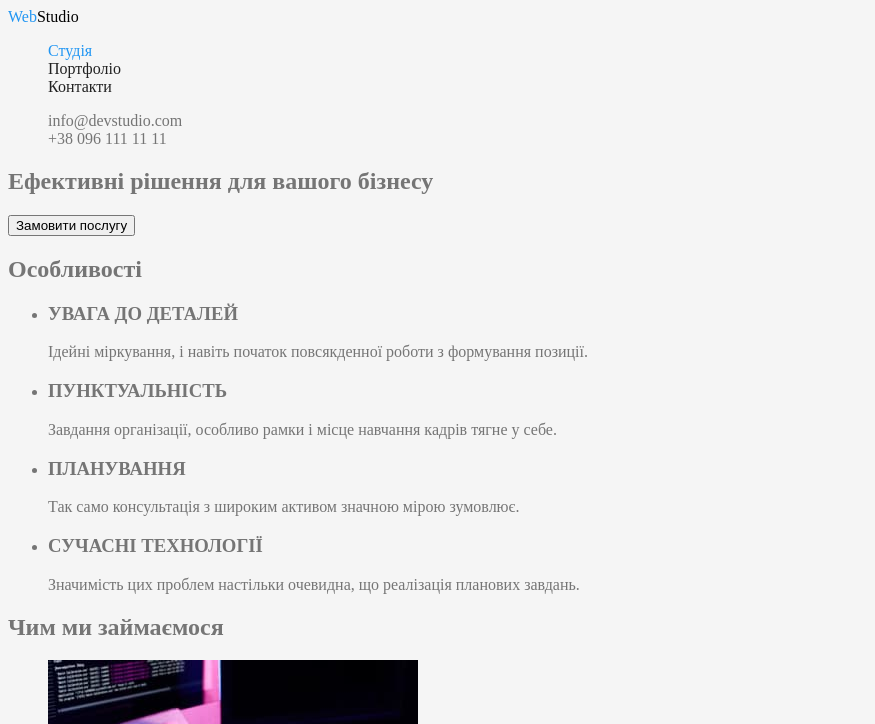
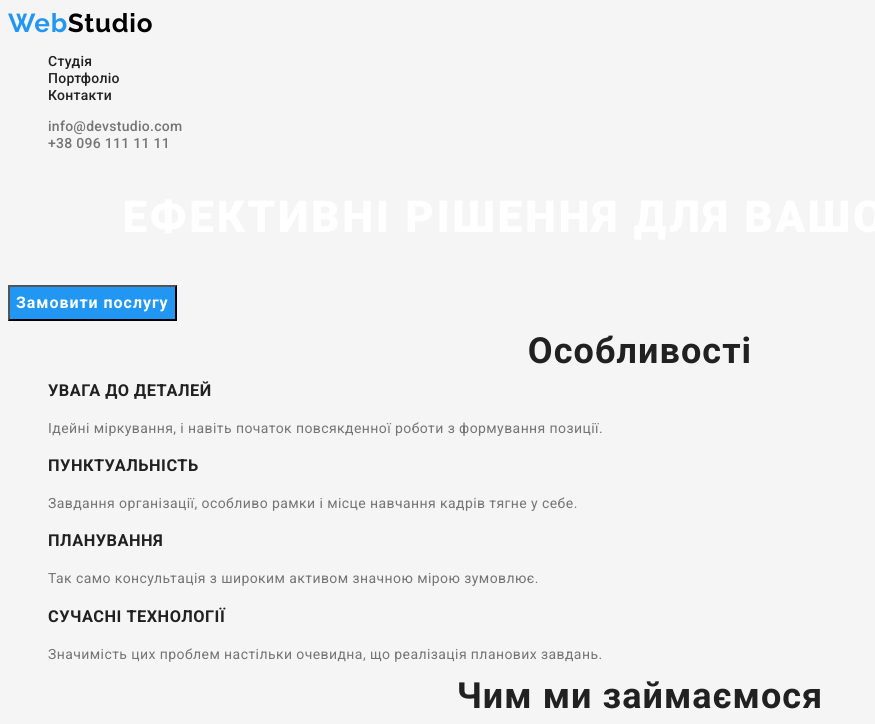
Before and after one commit to Annikke/goit-markup-hw-02, a plain HTML site: page index.html in a window 1280 px wide. Shown: the top 724 px of the page, without its empty margins (0-875 px from the left). Drawn offline with Linux system fonts and the light colour scheme.

Commit message:
update styles

```diff
--- a/css/styles.css
+++ b/css/styles.css
@@ -10,38 +10,115 @@
     --primary-text-color: #757575;
     --tittle-text-color: #212121;
 }
+
 body {
+    font-family: 'Roboto', sans-serif;
+    font-size: 14px;
     background-color: #F5F5F5;
     color: var(--primary-text-color);
 }
+
+.list {
+    list-style: none;
+  }
+
+.link {
+    text-decoration: none;
+}
+
 /* header styles */
 .logo {
+    font-family: 'Raleway', sans-serif;
+    font-weight: 700;
+    font-size: 26px;
+    line-height: 1.19;
+    letter-spacing: 0.03em;
     color: var(--accent-color);
 }
+
 .logo-part {
     color: #000000;
 }
-.link {
-    text-decoration: none;
-}
-.list{
-    list-style-type: none;
-}
-.site-nav .link {
+
+.header-link {
+    font-weight: 500;
+    line-height: 1.14;
+    letter-spacing: 0.02em;
     color: var(--tittle-text-color);
 }
-.site-nav .link:hover,
-.site-nav .link:focus {
+
+ .contacts-link {
+    font-weight: 500;
+    line-height: 1.14;
+    letter-spacing: 0.02em;
+    color: inherit;
+}
+
+.header-link:hover, .header-link:focus,
+.contacts-link:hover, .contacts-link:focus {
     color: var(--accent-color);
 }
-.site-nav .link.current {
-    color: var(--accent-color);
+
+/* Main */
+.hero-title {
+    font-weight: 900;
+    font-size: 44px;
+    line-height: 1.36;
+    text-align: center;
+    letter-spacing: 0.06em;
+    text-transform: uppercase;
+    color: #FFFFFF;
 }
-.contacts .link {
-    color: var(--primary-text-color);
+
+.hero-btn {
+    font-family: inherit;
+    font-weight: 700;
+    font-size: 16px;
+    line-height: 1.88;
+    text-align: center;
+    letter-spacing: 0.06em;
+    color: #FFFFFF;
+    background-color: var(--accent-color);
 }
-.contacts .link:hover,
-.contacts .link:focus {
-    color: var(--accent-color);
+
+.section-title {
+    font-weight: 700;
+    font-size: 36px;
+    line-height: 1.17px;
+    text-align: center;
+    letter-spacing: 0.03em;
+    color: var(--tittle-text-color);
 }
-/* main */
+
+.feature-list .title {
+    font-weight: 700;
+    line-height: 1.14;
+    letter-spacing: 0.03em;
+    text-transform: uppercase;
+    color: var(--tittle-text-color);
+}
+
+.feature-list .text {
+    font-weight: 400;
+    line-height: 1.71;
+    letter-spacing: 0.03em;
+}
+
+.team {
+    background-color: #F5F4FA;
+}
+
+.team-card {
+    background-color: #FFFFFF;
+}
+
+.team .title, .team .text {
+    font-weight: 500;
+    font-size: 16px;
+    line-height: 1.19;
+    letter-spacing: 0.03em;
+}
+
+.team .title {
+    color: var(--tittle-text-color);
+}
--- a/index.html
+++ b/index.html
@@ -5,65 +5,68 @@
     <meta http-equiv="X-UA-Compatible" content="IE=edge">
     <meta name="viewport" content="width=device-width, initial-scale=1.0">
     <title>Web Studio</title>
+    <link rel="preconnect" href="https://fonts.googleapis.com">
+    <link rel="preconnect" href="https://fonts.gstatic.com" crossorigin>
+    <link href="https://fonts.googleapis.com/css2?family=Raleway:wght@700&family=Roboto:wght@400;500;700;900&display=swap" rel="stylesheet">
     <link rel="stylesheet" href="./css/styles.css">
 </head>
 <body>
-    <header>
+    <header class="header">
         <nav>
-            <a href="./index.html" class="logo link">Web<span class="logo-part">Studio</span></a>
-            <ul class="site-nav list">
-                <li>
-                    <a href="./index.html" class="link current">Студія</a>
+            <a class="logo link" href="./index.html">Web<span class="logo-part">Studio</span></a>
+            <ul class="header-list list">
+                <li class="header-item">
+                    <a class="header-link link current" href="./index.html">Студія</a>
                 </li>
-                <li>
-                    <a href="./portfolio.html" class="link">Портфоліо</a>
+                <li class="header-item">
+                    <a  class="header-link link" href="./portfolio.html">Портфоліо</a>
                 </li>
-                <li>
-                    <a href="" class="link">Контакти</a>
+                <li class="header-item">
+                    <a class="header-link link" href="">Контакти</a>
                 </li>
             </ul>
         </nav>
-        <ul class="contacts list">
+        <ul class="header-contacts list">
             <li>
-                <a href="mailto:info@devstudio.com" class="link">info@devstudio.com</a>
+                <a class="contacts-link link" href="mailto:info@devstudio.com">info@devstudio.com</a>
             </li>
             <li>
-                <a href="tel:+380961111111" class="link">+38 096 111 11 11</a>
+                <a class="contacts-link link" href="tel:+380961111111">+38 096 111 11 11</a>
             </li>
         </ul>
     </header>
     <main>
         <!-- Шапка -->
-        <section>
-            <h1>Ефективні рішення для вашого бізнесу</h1>
-            <button type="button">Замовити послугу</button>
+        <section class="hero">
+            <h1 class="hero-title">Ефективні рішення для вашого бізнесу</h1>
+            <button class="hero-btn" type="button">Замовити послугу</button>
         </section>
         <!-- Особливості -->
-        <section>
-            <h2>Особливості</h2>
-            <ul>
+        <section class="section">
+            <h2 class="section-title">Особливості</h2>
+            <ul class="feature-list list">
                 <li>
-                    <h3>УВАГА ДО ДЕТАЛЕЙ</h3>
-                    <p>Ідейні міркування, і навіть початок повсякденної роботи з формування позиції.</p>
+                    <h3 class="title">УВАГА ДО ДЕТАЛЕЙ</h3>
+                    <p class="text">Ідейні міркування, і навіть початок повсякденної роботи з формування позиції.</p>
                 </li>
                 <li>
-                    <h3>ПУНКТУАЛЬНІСТЬ</h3>
-                    <p>Завдання організації, особливо рамки і місце навчання кадрів тягне у себе.</p>
+                    <h3 class="title">ПУНКТУАЛЬНІСТЬ</h3>
+                    <p class="text">Завдання організації, особливо рамки і місце навчання кадрів тягне у себе.</p>
                 </li>
                 <li>
-                    <h3>ПЛАНУВАННЯ</h3>
-                    <p>Так само консультація з широким активом значною мірою зумовлює.</p>
+                    <h3 class="title">ПЛАНУВАННЯ</h3>
+                    <p class="text">Так само консультація з широким активом значною мірою зумовлює.</p>
                 </li>
                 <li>
-                    <h3>СУЧАСНІ ТЕХНОЛОГІЇ</h3>
-                    <p>Значимість цих проблем настільки очевидна, що реалізація планових завдань.</p>
+                    <h3 class="title">СУЧАСНІ ТЕХНОЛОГІЇ</h3>
+                    <p class="text">Значимість цих проблем настільки очевидна, що реалізація планових завдань.</p>
                 </li>
             </ul>
         </section>
         <!-- Чим ми займаємося -->
-        <section>
-            <h2>Чим ми займаємося</h2>
-            <ul>
+        <section class="section">
+            <h2 class="section-title">Чим ми займаємося</h2>
+            <ul class="list">
                 <li>
                     <img src="./img/box1.jpg" alt="Розробка сайтів." width="370" />
                 </li>
@@ -76,44 +79,44 @@
             </ul>
         </section>
         <!-- Наша команда -->
-        <section>
-            <h2>Наша команда</h2>
-            <ul>
-                <li>
+        <section class="section team">
+            <h2 class="section-title">Наша команда</h2>
+            <ul class="team-list list">
+                <li class="team-card">
                     <img src="./img/card1.jpg" alt="Ігор Дем'яненко - Product Designer." width="270" />
-                    <h3>Ігор Дем'яненко</h3>
-                    <p>Product Designer</p>
+                    <h3 class="title">Ігор Дем'яненко</h3>
+                    <p class="text">Product Designer</p>
                 </li>
-                <li>
+                <li class="team-card">
                     <img src="./img/card2.jpg" alt="Ольга Рєпіна - Frontend Developer." width="270" />
-                    <h3>Ольга Рєпіна</h3>
-                    <p>Frontend Developer</p>
+                    <h3 class="title">Ольга Рєпіна</h3>
+                    <p class="text">Frontend Developer</p>
                 </li>
-                <li>
+                <li class="team-card">
                     <img src="./img/card3.jpg" alt="Микола Тарасов - Marketing." width="270" />
-                    <h3>Микола Тарасов</h3>
-                    <p>Marketing</p>
+                    <h3 class="title">Микола Тарасов</h3>
+                    <p class="text">Marketing</p>
                 </li>
-                <li>
+                <li class="team-card">
                     <img src="./img/card4.jpg" alt="Михайло Єрмаков - UI Designer" width="270" />
-                    <h3>Михайло Єрмаков</h3>
-                    <p>UI Designer</p>
+                    <h3 class="title">Михайло Єрмаков</h3>
+                    <p class="text">UI Designer</p>
                 </li>
             </ul>
         </section>
     </main>
-    <footer>
-        <a href="./index.html">WebStudio</a>
+    <footer class="footer">
+        <a class="logo link" href="./index.html">Web<span class="logo-part">Studio</span></a>
         <address>
-            <ul>
+            <ul class="list">
                 <li>
-                    <a href="https://goo.gl/maps/qJsFLTsWBLWUvJtw5" target="_blank" rel="noopener noreferrer">м. Київ, пр-т Лесі Українки, 26</a>
+                    <a class="link" href="https://goo.gl/maps/qJsFLTsWBLWUvJtw5" target="_blank" rel="noopener noreferrer">м. Київ, пр-т Лесі Українки, 26</a>
                 </li>
                 <li>
-                    <a href="mailto:info@devstudio.com">info@devstudio.com</a>
+                    <a class="link" href="mailto:info@devstudio.com">info@devstudio.com</a>
                 </li>
                 <li>
-                    <a href="tel:+380961111111">+38 096 111 11 11</a>
+                    <a class="link" href="tel:+380961111111">+38 096 111 11 11</a>
                 </li>
             </ul>
         </address>
```
Also changed, not shown: portfolio.html (+21 -0 lines).
